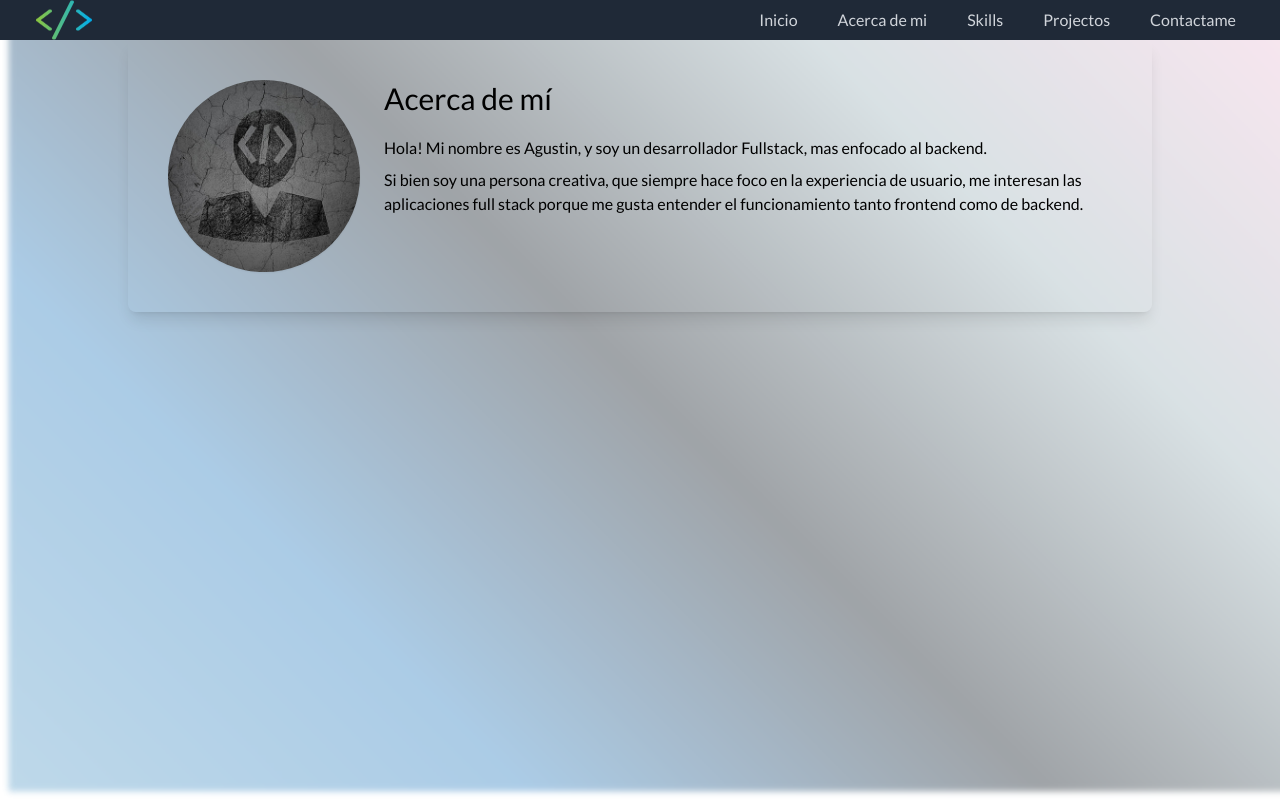
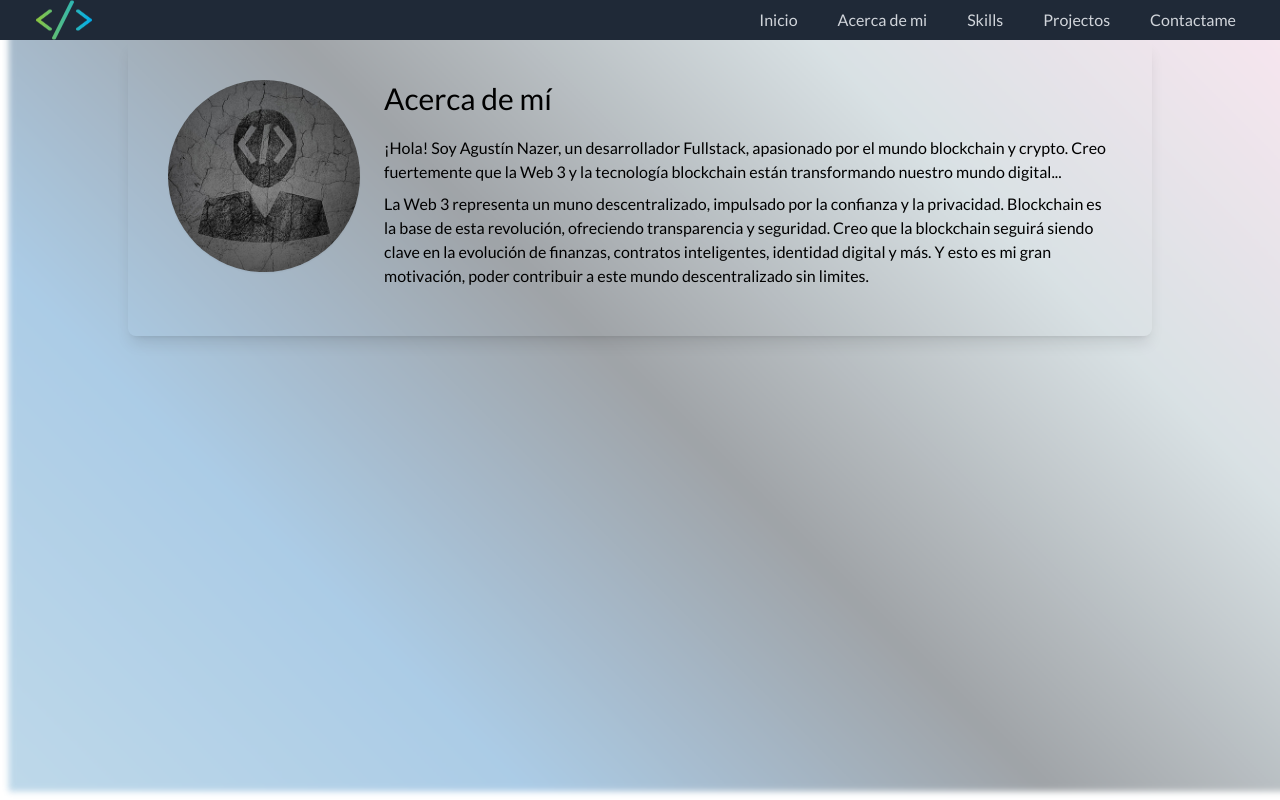
Before and after one commit to AgusNazer/Portfolio, a React (Vite) app: page /about in a window 1280 px wide. Built offline with nearby package versions, Linux system fonts and the light colour scheme; a web font is replaced by a local one.

Commit message:
description about

```diff
--- a/src/views/about/About.jsx
+++ b/src/views/about/About.jsx
@@ -16,7 +16,8 @@ const About = () => {
         <h2 className="text-3xl mb-5">Acerca de mí</h2>
         <p className="mt-2">
           {/* Hi! 👋🏻 My name is Agustin, I'm an enthusiastic developer. */}
-          Hola! Mi nombre es Agustin, y soy un desarrollador Fullstack, mas enfocado al backend.
+          ¡Hola! Soy Agustín Nazer, un desarrollador Fullstack, apasionado por el mundo blockchain y crypto.
+Creo fuertemente que la Web 3 y la tecnología blockchain están transformando nuestro mundo digital...
         </p>
 
         <p className="mt-2">
@@ -24,9 +25,11 @@ const About = () => {
           From this position, I can contribute to design, user experience, and
           functionality to provide solutions. I like to say I'm a frontend
           developer with knowledge in the backend. */}
-          Si bien soy una persona creativa, que siempre hace foco en la experiencia de usuario,
+          {/* Si bien soy una persona creativa, que siempre hace foco en la experiencia de usuario,
           me interesan las aplicaciones full stack porque me gusta entender el funcionamiento tanto
-          frontend como de backend.
+          frontend como de backend. */}
+           La Web 3 representa un muno descentralizado, impulsado por la confianza y la privacidad. Blockchain es la base de esta revolución, ofreciendo transparencia y seguridad.
+ Creo que la blockchain seguirá siendo clave en la evolución de finanzas, contratos inteligentes, identidad digital y más. Y esto es mi gran motivación, poder contribuir a este mundo descentralizado sin limites.
         </p>
         <p className="mt-2">
           {/* I discovered my passion for programming 2 years ago, and since then
```
